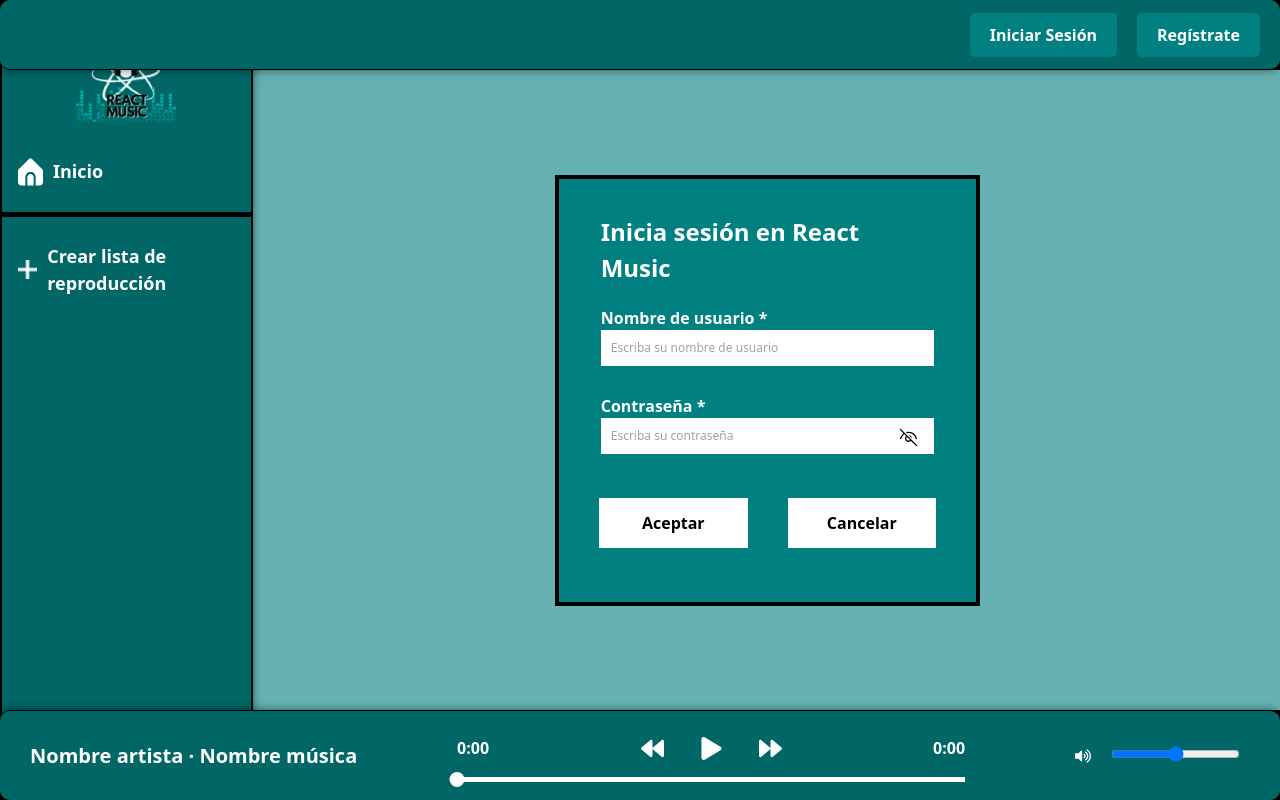
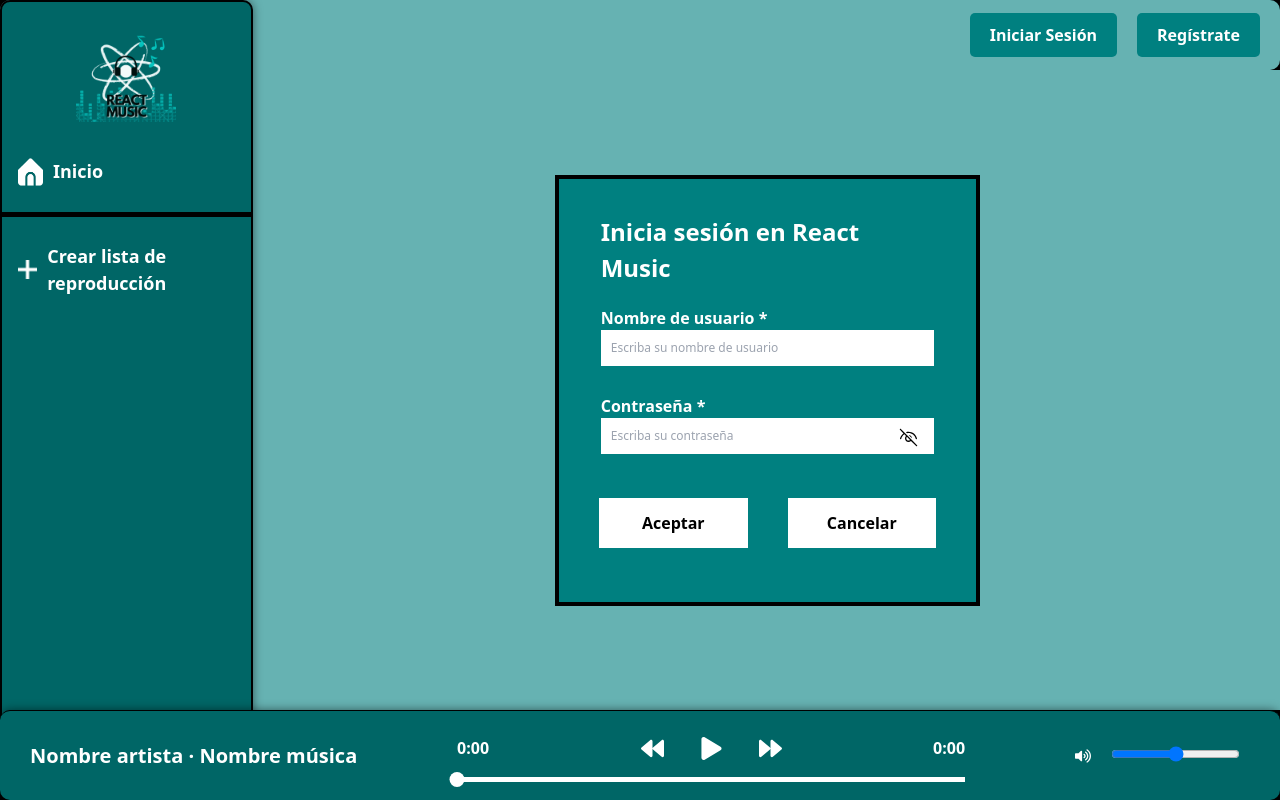
Before and after one commit to IVANCCAMA/Spotify-React, a React (Create React App) app in the folder spotify/: page /iniciarsesion in a window 1280 px wide. Built offline with nearby package versions, Linux system fonts and the light colour scheme; the HTML template or start-up script is replaced by a standard one.

Commit message:
solucione el problema de redireccionamiento cuando iniciar sesion y modifique el mensage de modal

```diff
--- a/spotify/src/components/albumes.js
+++ b/spotify/src/components/albumes.js
@@ -26,7 +26,7 @@ function Albumes() {
 
   return (
     <div className='album-content'>
-      <span>Albumes</span>
+      {/*<span>Albumes</span>*/}
       <ListaAlbumes albumes={albumes} />
     </div>
   );
--- a/spotify/src/components/encabezado.css
+++ b/spotify/src/components/encabezado.css
@@ -1,7 +1,7 @@
 .header-Encabesado {
-  background-color: #006666;
-  box-shadow: 0 0 10px rgba(0, 0, 0, 0.5);
-  border-bottom: 1px solid black;
+  background-color: #66b2b2;
+  /*box-shadow: 0 0 10px rgba(0, 0, 0, 0.5);*/
+ /*border-bottom: 1px solid black;*/
   border-radius: 10px;
   width: 100%;
   display: flex;
--- a/spotify/src/components/iniciarsesion.js
+++ b/spotify/src/components/iniciarsesion.js
@@ -5,6 +5,7 @@ import './form.css';
 import axios from 'axios';
 import Alerta from './alerta';
 import { alfanumerico } from './form.js';
+import { useNavigate } from 'react-router-dom';
 
 function IniciarSesion({ showForm = true, signOn }) {
   const database = 'https://spfisbackend-production.up.railway.app/api';
@@ -15,6 +16,7 @@ function IniciarSesion({ showForm = true, signOn }) {
   const [btnCancel, setBtnCancel] = useState(false);
   const [redirectTo, setRedirectTo] = useState(null);
   const [isOnline, setIsOnline] = useState(window.navigator.onLine);
+  const navigate = useNavigate();
 
   const location = useLocation();
   const isLoginRoute = location.pathname === '/iniciarsesion';
@@ -96,7 +98,7 @@ function IniciarSesion({ showForm = true, signOn }) {
 
         const user = await validarCampos(campos);
         if (user === null) {
-          setModalMessage(`Asegúrese de que todos los campos estén llenados correctamente`);
+          setModalMessage(`Nombre o contraseña incorrecto`);
           setIsModalOpen(true);
           return;
         }
@@ -105,11 +107,11 @@ function IniciarSesion({ showForm = true, signOn }) {
           // guardar user
           signOn(user);
 
-          setModalMessage(`Lista creada exitosamente`);
-          setIsModalOpen(true);
+
 
           // redireccionar
-          setRedirectTo("/Albumes");
+          navigate('/Albumes');
+
 
         } catch (error) {
           console.error('Error:', error);
--- a/spotify/src/components/menuLateral.css
+++ b/spotify/src/components/menuLateral.css
@@ -3,7 +3,7 @@
   position: sticky;
   top: 0;
   min-width: 250px;
-  z-index: 1;
+  z-index: 3;
   background-color: #006666;
   /* border: 5px solid #000000; */
   border: 2px solid black;
```
